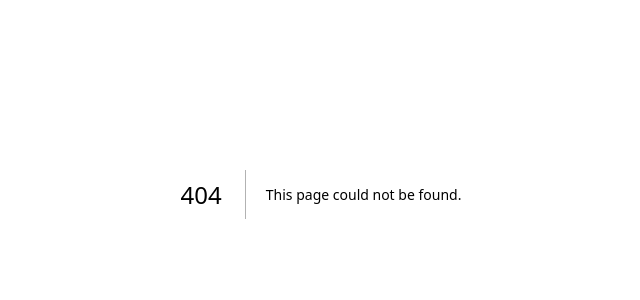
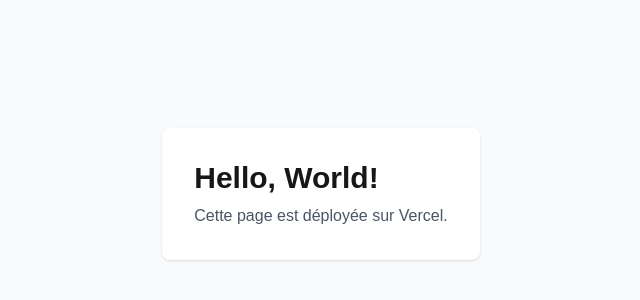
Before and after one commit to julleroyfr/interclub, a Next.js app: page /hello in a window 1280 px wide. Before the commit this address had no page. Shown: the part 206-506 px from the top of the page, without its empty margins (319-959 px from the left). Built offline with nearby package versions, Linux system fonts and the light colour scheme.

Commit message:
feat: add HelloWorld page at /hello

```diff
--- /dev/null
+++ b/src/app/hello/page.tsx
@@ -0,0 +1,12 @@
+import React from 'react'
+
+export default function Page() {
+  return (
+    <main className="min-h-screen flex items-center justify-center bg-gray-50">
+      <div className="p-8 bg-white rounded-lg shadow">
+        <h1 className="text-3xl font-bold">Hello, World!</h1>
+        <p className="mt-2 text-gray-600">Cette page est déployée sur Vercel.</p>
+      </div>
+    </main>
+  )
+}
```
